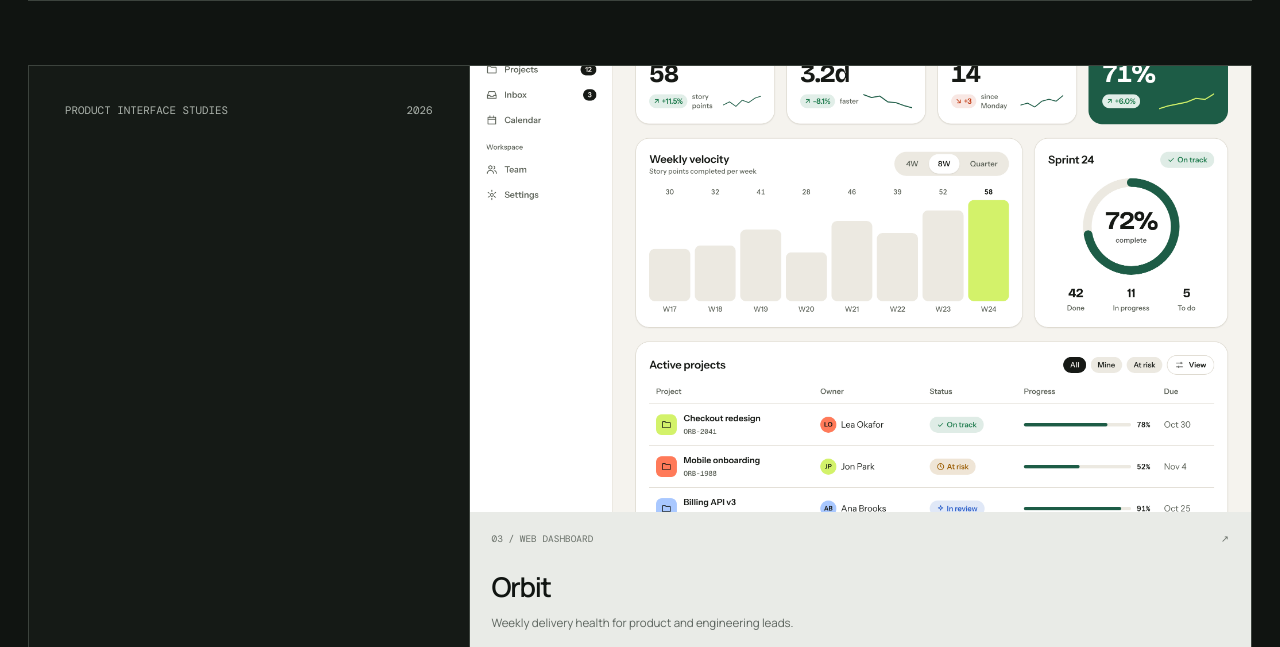
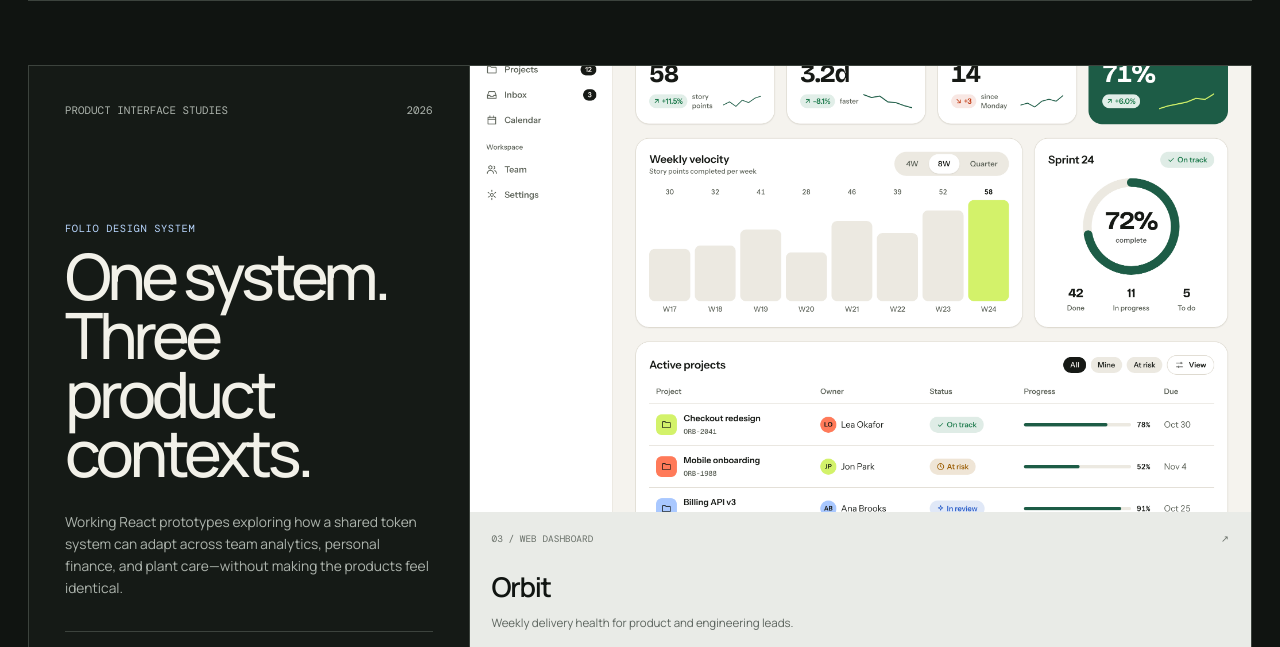
Before and after one commit to abdul-rafeh/abdul-rafeh.github.io, an Astro site: page / in a window 1280 px wide. Shown: the part 2759-3406 px from the top of the page. Built offline with nearby package versions, Linux system fonts and the light colour scheme; Astro itself is replaced by a stand-in of ours.

Commit message:
Fix Folio feature spacing

```diff
--- a/src/styles/global.css
+++ b/src/styles/global.css
@@ -146,7 +146,7 @@ nav a:hover, footer a:hover { opacity: .55; }
 .flow-branches .flow-reject strong { color: #dfaa9b; }
 .folio-feature { display: grid; grid-template-columns: .72fr 1.28fr; gap: 1px; margin-top: 64px; background: #3c433d; border: 1px solid #3c433d; }
 .folio-feature-intro { display: flex; flex-direction: column; min-height: 700px; padding: 36px; background: #151a16; }
-.folio-feature-intro > div:nth-child(2) { margin: auto 0 28px; }
+.folio-feature-intro > div:nth-child(2) { margin: clamp(72px, 8vw, 128px) 0 28px; }
 .folio-label { margin: 0 0 9px; color: #b9d7ff; font-family: "DM Mono", monospace; font-size: .65rem; letter-spacing: .06em; text-transform: uppercase; }
 .folio-feature-intro h3 { margin: 0; font-size: clamp(3.2rem, 5vw, 5.25rem); font-weight: 500; letter-spacing: -.07em; line-height: .92; }
 .folio-feature-intro > p { max-width: 520px; margin: 0 0 32px; color: #aeb5ae; font-size: .86rem; }
```
